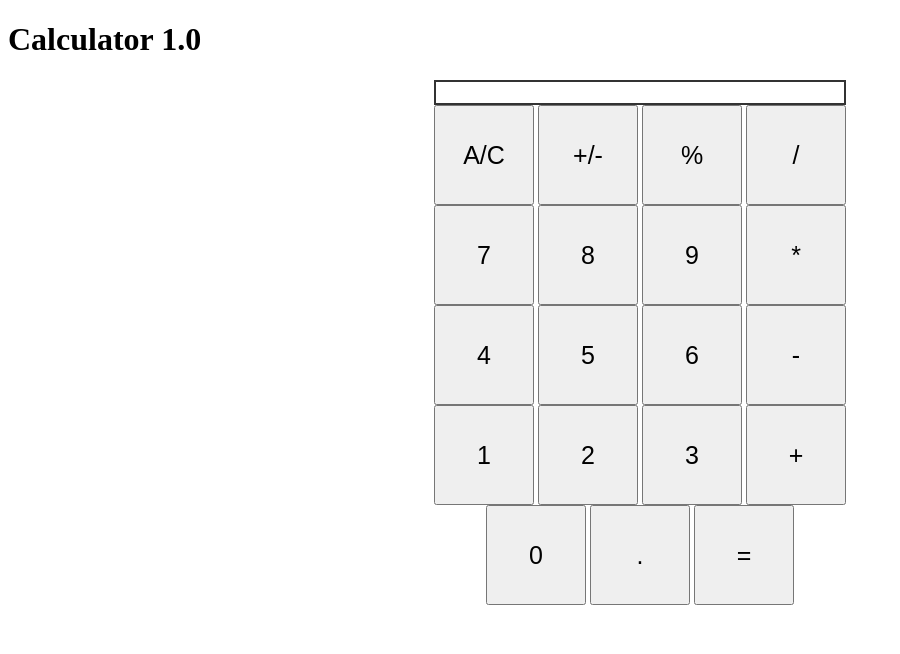
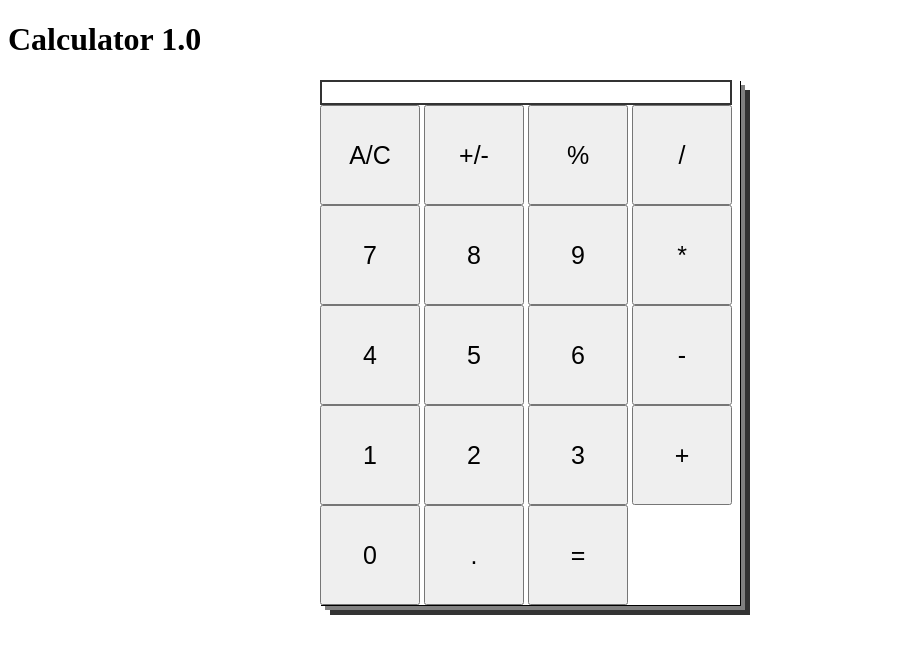
Before and after one commit to believerilya/Calculator-react, a React (Create React App) app: page / in a window 1280 px wide. Shown: the top 654 px of the page, without its empty margins (0-900 px from the left). Built offline with nearby package versions, Linux system fonts and the light colour scheme.

Commit message:
Added new CSS styles and bug fixes

```diff
--- a/src/components/Desk.js
+++ b/src/components/Desk.js
@@ -43,7 +43,8 @@
                 break;
             }
             case '+/-' : {
-                this.setState({num1: '-' + newNum, fn: newFn});
+                newNum.includes('-') ? newNum = newNum.slice(1) : newNum = '-' + newNum;
+                this.setState({num1:  newNum, fn: newFn});
                 break;
             }
             case 'A/C' : {
@@ -73,7 +74,6 @@
         return a/b;
     }
 
-
     render() {
 
         return (
@@ -93,7 +93,7 @@
                 <div className = 'raw'>
                     {this.renderBut('1')} {this.renderBut('2')} {this.renderBut('3')} {this.renderBut('+')}
                 </div>
-                <div className = 'raw'>
+                <div className = 'raw4'>
                     {this.renderBut('0')} {this.renderBut('.')} {this.renderBut('=')}
                 </div>
             </div>
--- a/src/index.css
+++ b/src/index.css
@@ -2,7 +2,12 @@
   display: flex;
   flex-direction: column;
   justify-content: center;
-  align-items: center;
+  box-shadow: 1px 1px black,
+              5px 5px grey,
+              10px 10px #333;
+  width: 420px;
+  position: fixed;
+  left: 25%;
 }
 
 button {
```
